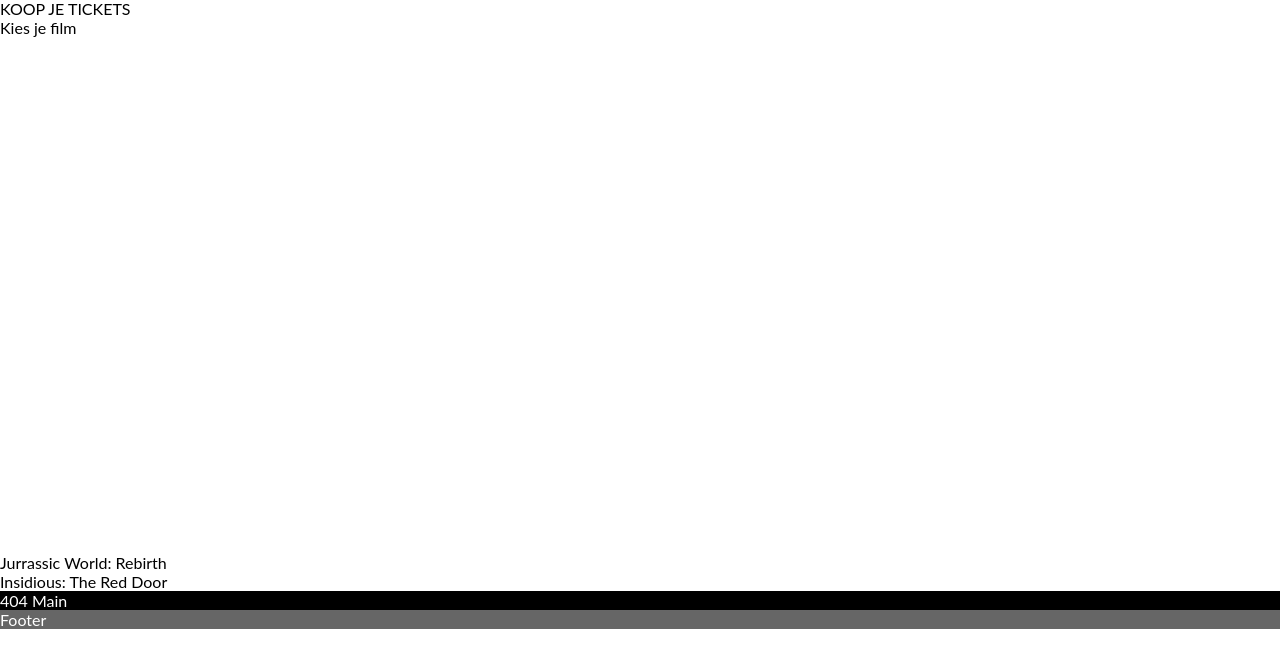
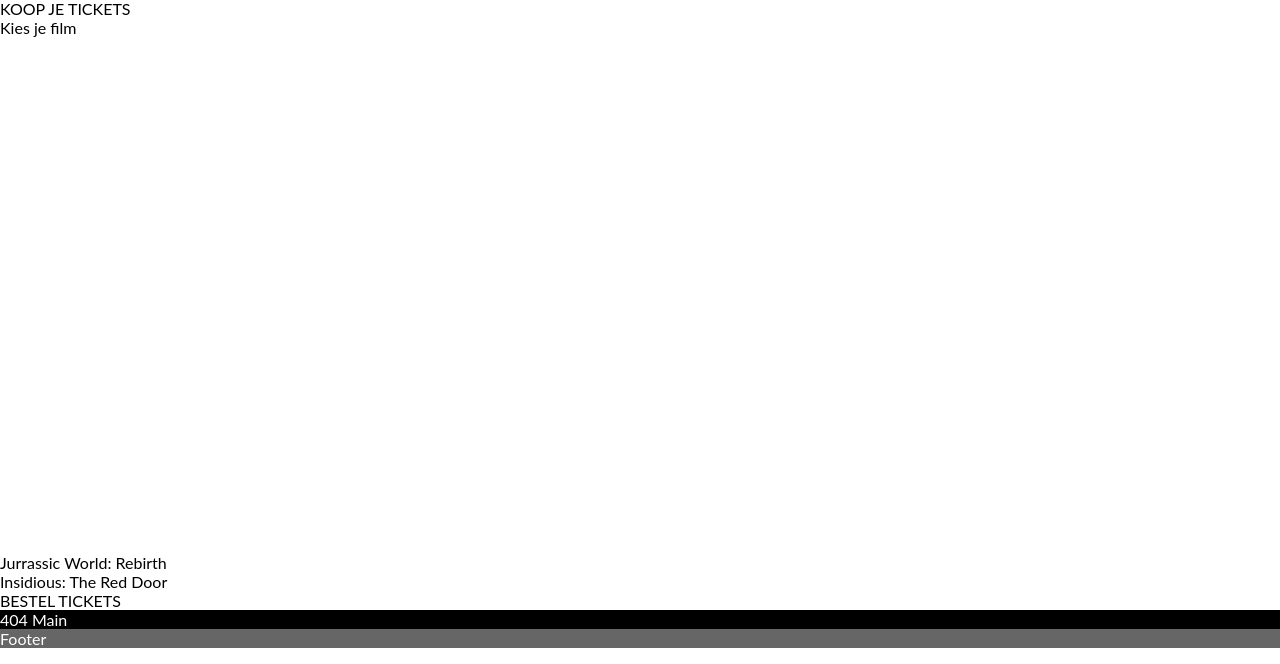
Before and after one commit to rileydeman/annexbios-leidscherijn, a PHP site: page /public/core/errors/404.php in a window 1280 px wide. Shown: the part 136-800 px from the top of the page. Run offline with PHP 8.4, Linux system fonts and the light colour scheme; data that the repository does not hold is empty; some libraries are stand-ins or nearby versions.

Commit message:
Header fully ready
Header fully ready

```diff
--- a/public/core/header.php
+++ b/public/core/header.php
@@ -19,7 +19,7 @@
 </div>
 
 <div id="bottom">
-    <form action="">
+    <form action="/" id="headerSelectFilmForm" method="get" target="_blank">
         <p id="formTitle">KOOP JE TICKETS</p>
 
         <div class="select" id="headerSelect">
@@ -39,5 +39,9 @@
                 </div>
             </div>
         </div>
+
+        <div id="headerFormSubmitBtn">
+            <p>BESTEL TICKETS</p>
+        </div>
     </form>
 </div>
```
Also changed, not shown: public/assets/css/header.css, public/assets/js/header.js.
